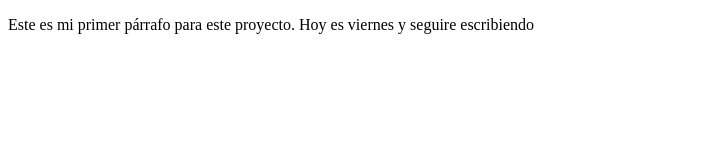
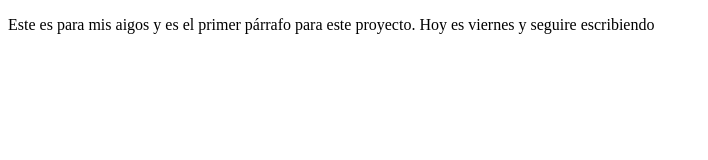
Before and after one commit to cpardog/project1, a plain HTML site: page index.html in a window 1280 px wide. Shown: the whole page, without its empty margins (0-708 px from the left). Drawn offline with Linux system fonts and the light colour scheme.

Commit message:
tercer commit

```diff
--- a/index.html
+++ b/index.html
@@ -8,7 +8,7 @@
 </head>
 <body>
     <p>
-        Este es  mi primer párrafo para este proyecto.  Hoy es viernes y seguire escribiendo
+        Este es  para mis aigos  y es el primer párrafo para este proyecto.  Hoy es viernes y seguire escribiendo
         <br>
         <br>
 
```
